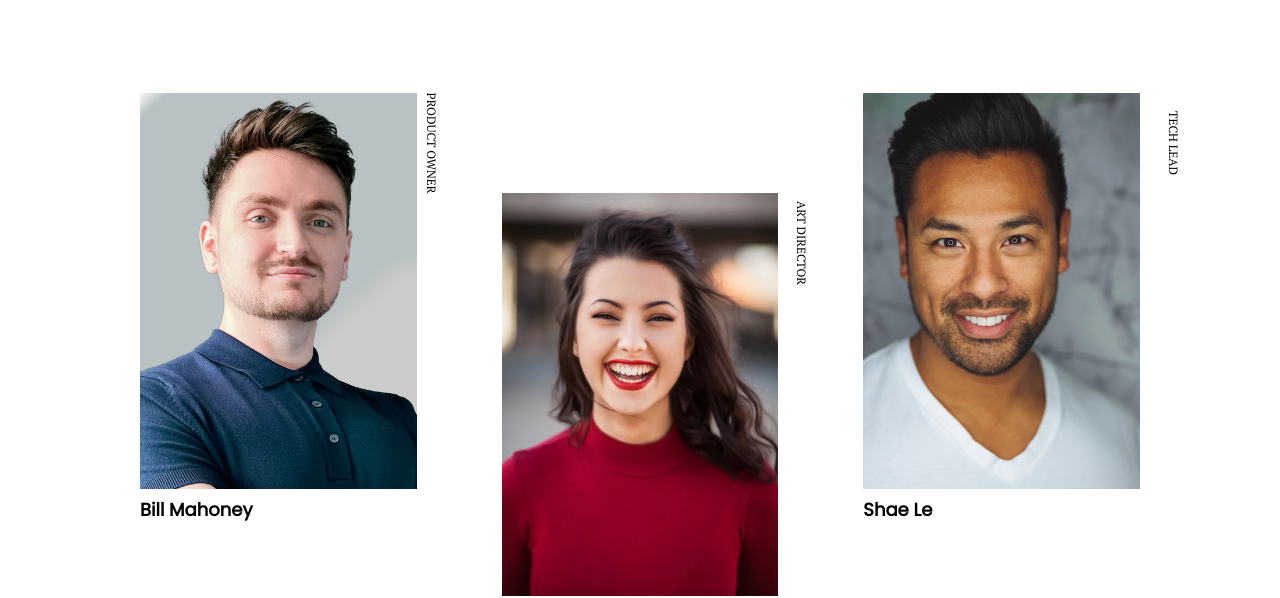
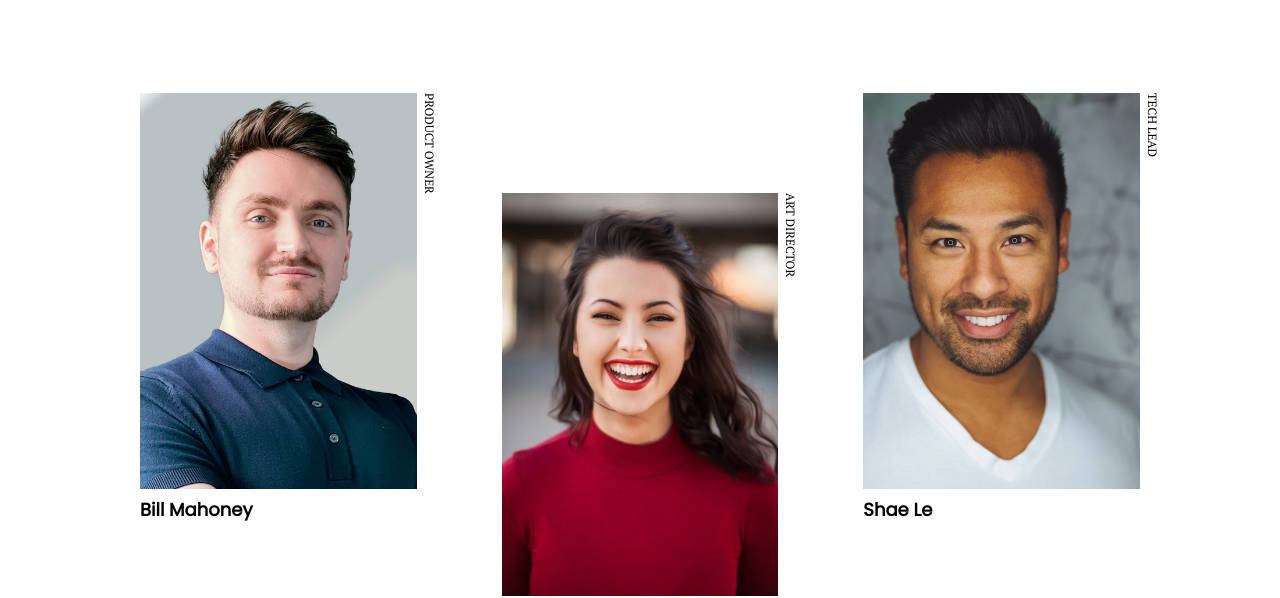
Before and after one commit to Teshell/my-team-page, a plain HTML site: page index.html in a window 1280 px wide. Shown: the part 225-823 px from the top of the page. Drawn offline with Linux system fonts and the light colour scheme.

Commit message:
p tag position fixed

```diff
--- a/css/style.css
+++ b/css/style.css
@@ -66,11 +66,15 @@ html {
   font-family: PT serif;
   text-transform: uppercase;
   font-size: 12px;
-  line-height: 16px;
-  transform: rotate(90deg);
   position: absolute;
-  top: 42px;
-  right: -65px;
+  margin: 0;
+  transform-origin: left top;
+  top: 0;
+  right: 100%;
+  left: calc(100% + 20px);
+  transform: rotateZ(90deg);
+  font-size: 12px;
+  white-space: nowrap;
 }
 
 .gallery .item h5 {
```
